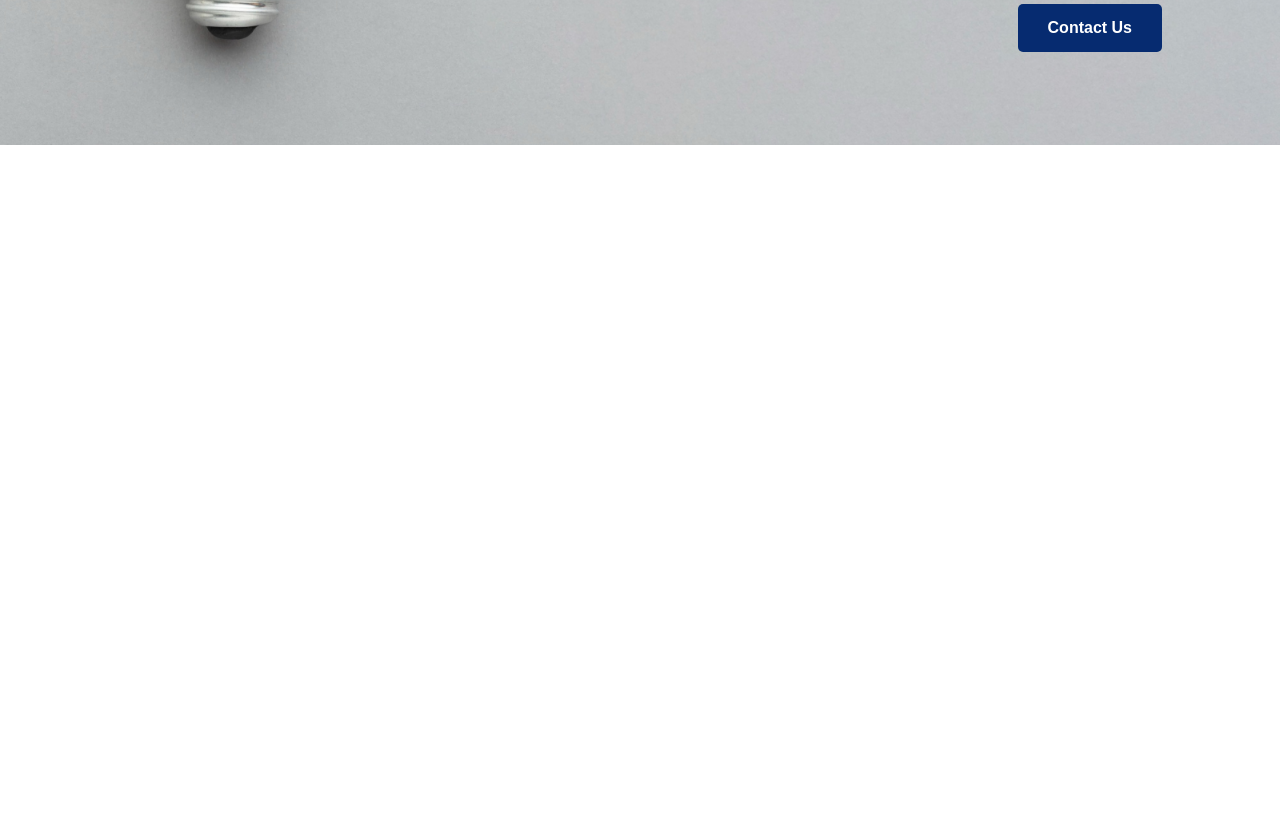
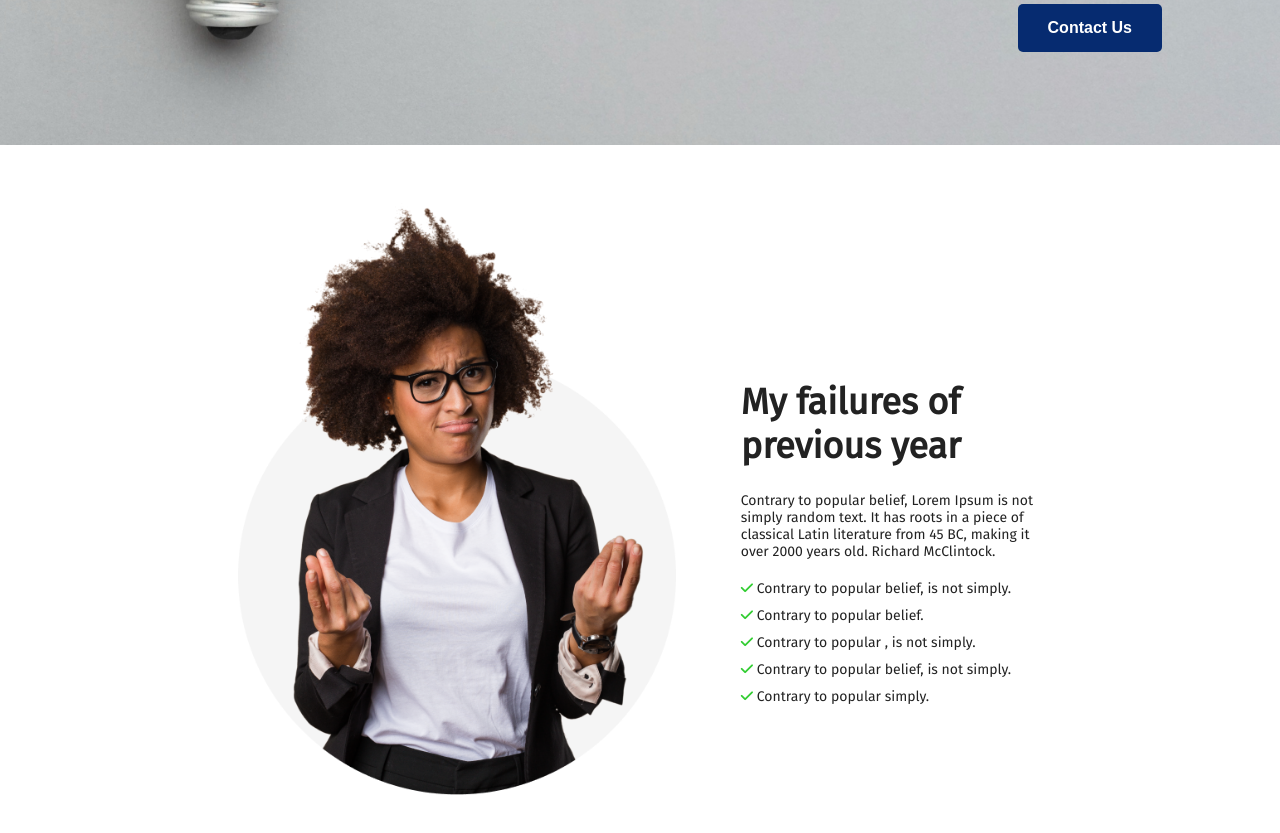
Before and after one commit to fatemaahad7/positive-website, a plain HTML site: page index.html in a window 1280 px wide. Shown: the part 485-1318 px from the top of the page. Before the commit the page ends 800 px from the top, so only its background shows below. Drawn offline with Linux system fonts and the light colour scheme.

Commit message:
failure section added with styles, some previous styles modified

```diff
--- a/index.html
+++ b/index.html
@@ -13,6 +13,8 @@
     <!-- EXTERNAL CSS LINK -->
     <link rel="stylesheet" href="styles.css">
 
+    <!-- FONT AWESOME LINK -->
+    <script src="https://kit.fontawesome.com/a7e320e661.js" crossorigin="anonymous"></script>
 </head>
 <body>
     <header class="banner-container">
@@ -22,7 +24,22 @@
             <button class="primary-btn">Contact Us</button>
         </div>
     </header>
-    <main></main>
+    <main>
+        <section class="failure">
+            <div>
+                <img src="images/person.png" alt="">
+            </div>
+            <div class="failure-text">
+                <h3 class="section-title"> My failures of previous year</h3>
+                <p id="description">Contrary to popular belief, Lorem Ipsum is not simply random text. It has roots in a piece of classical Latin literature from 45 BC, making it over 2000 years old. Richard McClintock.</p>
+                <p><i class="fa-solid fa-check"></i> Contrary to popular belief, is not simply.</p>
+                <p><i class="fa-solid fa-check"></i> Contrary to popular belief.</p>
+                <p><i class="fa-solid fa-check"></i> Contrary to popular , is not simply.</p>
+                <p><i class="fa-solid fa-check"></i> Contrary to popular belief, is not simply.</p>
+                <p><i class="fa-solid fa-check"></i> Contrary to popular simply.</p>
+            </div>
+        </section>
+    </main>
     <footer></footer>
 </body>
 </html>
--- a/styles.css
+++ b/styles.css
@@ -3,6 +3,7 @@
 }
 body {
     font-family: 'Fira Sans', sans-serif;
+    color: #222222;
 }
 .primary-btn {
     border: 0;
@@ -12,6 +13,11 @@ body {
     background-color: #062b70;
     padding: 15px 30px;
     border-radius: 5px;
+}
+.section-title {
+    font-size: 36px;
+    font-weight: 800;
+    margin-bottom: 24px;
 }
 
 /* -------------- HEADER STYLES --------------*/
@@ -38,3 +44,30 @@ body {
     padding-left: 160px;
     margin-bottom: 30px;
 }
+
+
+/* -------------- FAILURE SECTION STYLES --------------*/
+.failure {
+    display: flex;
+    justify-content: center;
+    align-items: center;
+    margin: 50px auto;
+}
+.failure img {
+    height: 600px;
+}
+.failure-text {
+    width: 25%;
+    margin-left: 50px;
+    padding-top: 100px;
+}
+.failure-text p {
+    margin-bottom: 10px;
+    font-size: 14px;
+}
+#description {
+    margin-bottom: 20px;
+}
+.fa-check {
+    color: limegreen;
+}
```
